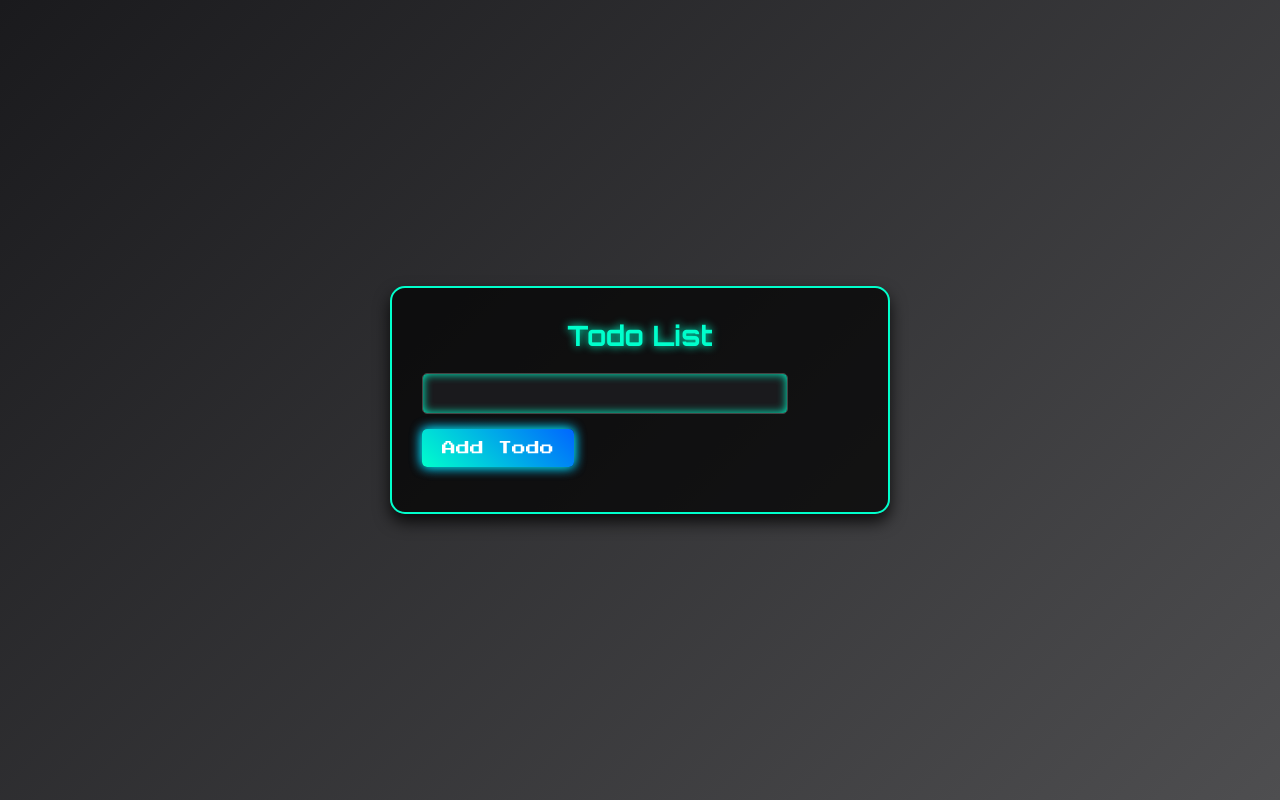
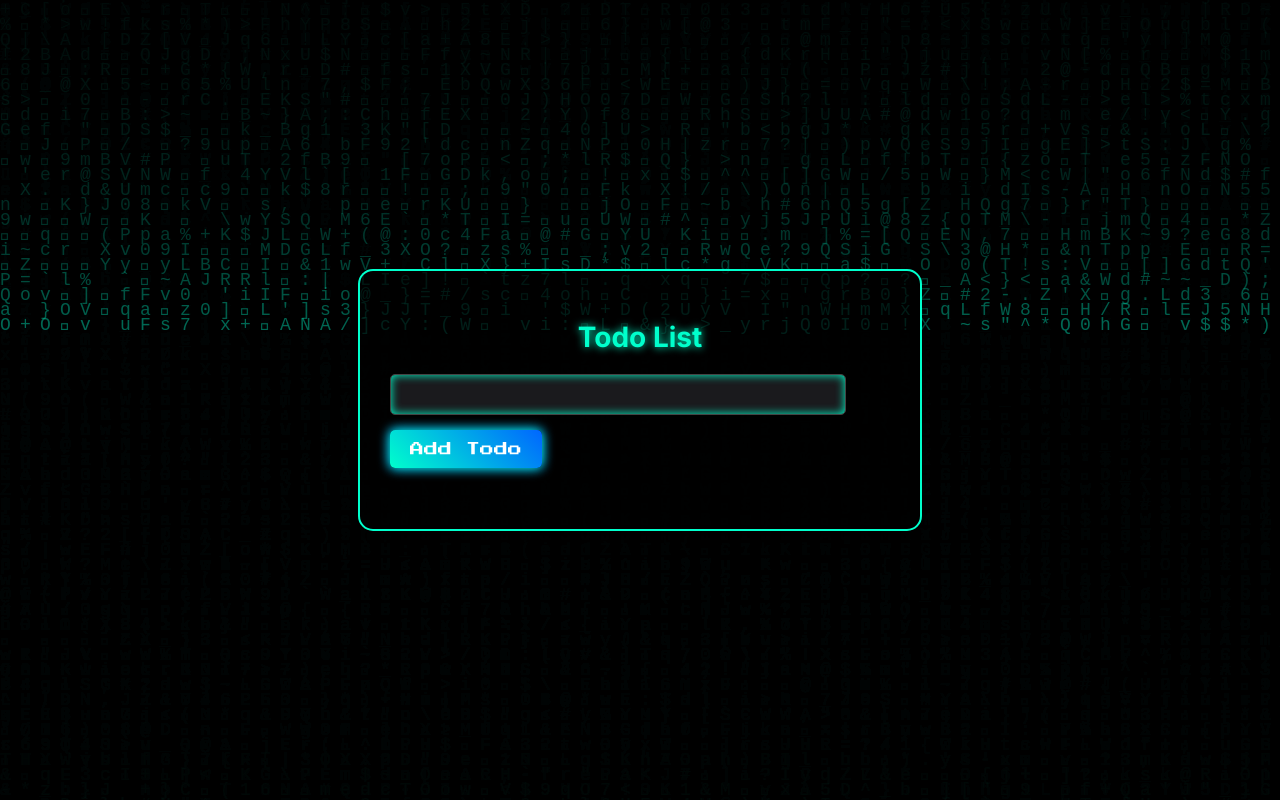
Before and after one commit to bwebb-hx/nextjs-tutorial, a Next.js app: page / in a window 1280 px wide. Built offline with nearby package versions, Linux system fonts and the light colour scheme.

Commit message:
digital rain working

```diff
--- a/src/app/globals.css
+++ b/src/app/globals.css
@@ -1,107 +1,9 @@
-:root {
-  --max-width: 1100px;
-  --border-radius: 12px;
-  --font-mono: ui-monospace, Menlo, Monaco, "Cascadia Mono", "Segoe UI Mono",
-    "Roboto Mono", "Oxygen Mono", "Ubuntu Monospace", "Source Code Pro",
-    "Fira Mono", "Droid Sans Mono", "Courier New", monospace;
+@import url('https://fonts.googleapis.com/css2?family=Orbitron:wght@400;700&family=Press+Start+2P&display=swap');
 
-  --foreground-rgb: 0, 0, 0;
-  --background-start-rgb: 214, 219, 220;
-  --background-end-rgb: 255, 255, 255;
-
-  --primary-glow: conic-gradient(
-    from 180deg at 50% 50%,
-    #16abff33 0deg,
-    #0885ff33 55deg,
-    #54d6ff33 120deg,
-    #0071ff33 160deg,
-    transparent 360deg
-  );
-  --secondary-glow: radial-gradient(
-    rgba(255, 255, 255, 1),
-    rgba(255, 255, 255, 0)
-  );
-
-  --tile-start-rgb: 239, 245, 249;
-  --tile-end-rgb: 228, 232, 233;
-  --tile-border: conic-gradient(
-    #00000080,
-    #00000040,
-    #00000030,
-    #00000020,
-    #00000010,
-    #00000010,
-    #00000080
-  );
-
-  --callout-rgb: 238, 240, 241;
-  --callout-border-rgb: 172, 175, 176;
-  --card-rgb: 180, 185, 188;
-  --card-border-rgb: 131, 134, 135;
+body, html {
+  margin: 0;
+  padding: 0;
+  overflow: hidden; /* Prevent scrollbars */
+  background: black; /* Default background */
+  font-family: 'Orbitron', sans-serif; /* Default font */
 }
-
-@media (prefers-color-scheme: dark) {
-  :root {
-    --foreground-rgb: 255, 255, 255;
-    --background-start-rgb: 0, 0, 0;
-    --background-end-rgb: 0, 0, 0;
-
-    --primary-glow: radial-gradient(rgba(1, 65, 255, 0.4), rgba(1, 65, 255, 0));
-    --secondary-glow: linear-gradient(
-      to bottom right,
-      rgba(1, 65, 255, 0),
-      rgba(1, 65, 255, 0),
-      rgba(1, 65, 255, 0.3)
-    );
-
-    --tile-start-rgb: 2, 13, 46;
-    --tile-end-rgb: 2, 5, 19;
-    --tile-border: conic-gradient(
-      #ffffff80,
-      #ffffff40,
-      #ffffff30,
-      #ffffff20,
-      #ffffff10,
-      #ffffff10,
-      #ffffff80
-    );
-
-    --callout-rgb: 20, 20, 20;
-    --callout-border-rgb: 108, 108, 108;
-    --card-rgb: 100, 100, 100;
-    --card-border-rgb: 200, 200, 200;
-  }
-}
-
-* {
-  box-sizing: border-box;
-  padding: 0;
-  margin: 0;
-}
-
-html,
-body {
-  max-width: 100vw;
-  overflow-x: hidden;
-}
-
-body {
-  color: rgb(var(--foreground-rgb));
-  background: linear-gradient(
-      to bottom,
-      transparent,
-      rgb(var(--background-end-rgb))
-    )
-    rgb(var(--background-start-rgb));
-}
-
-a {
-  color: inherit;
-  text-decoration: none;
-}
-
-@media (prefers-color-scheme: dark) {
-  html {
-    color-scheme: dark;
-  }
-}
--- a/src/app/page.module.css
+++ b/src/app/page.module.css
@@ -1,13 +1,12 @@
-@import url('https://fonts.googleapis.com/css2?family=Orbitron:wght@400;700&family=Press+Start+2P&display=swap');
-
 .container {
+  position: relative;
   display: flex;
   justify-content: center;
   align-items: center;
   min-height: 100vh;
-  background: linear-gradient(135deg, #1a1a1d, #4e4e50);
-  font-family: 'Orbitron', sans-serif;
+  background: rgba(0, 0, 0, 0.7); /* Slightly transparent to show rain */
   color: #ffffff;
+  z-index: 1;
 }
 
 .todoApp {
@@ -18,6 +17,8 @@
   max-width: 500px;
   width: 100%;
   border: 2px solid #00ffcc;
+  z-index: 2;
+  position: relative;
 }
 
 .todoApp h1 {
@@ -50,8 +51,8 @@
   margin-bottom: 15px;
   box-shadow: 0 0 12px #00ffcc, 0 0 12px #0066ff;
   transition: transform 0.3s, box-shadow 0.3s;
-  font-family: 'Press Start 2P', cursive; /* Apply retro font */
-  font-size: 14px; /* Adjust font size as needed */
+  font-family: 'Press Start 2P', cursive;
+  font-size: 14px;
 }
 
 .addButton:hover {
@@ -94,3 +95,28 @@
   box-shadow: 0 0 24px #ff0055;
   transform: scale(1.05);
 }
+
+.matrixRain {
+  position: absolute;
+  top: 0;
+  left: 0;
+  width: 100%;
+  height: 100%;
+  z-index: 0; /* Behind content */
+  overflow: hidden;
+  pointer-events: none; /* Ensure clicks go through */
+}
+
+.matrixRain canvas {
+  display: block;
+}
+
+/* Animation and Characters */
+@keyframes rain {
+  0% {
+    transform: translateY(-100%);
+  }
+  100% {
+    transform: translateY(100%);
+  }
+}
--- a/src/app/page.tsx
+++ b/src/app/page.tsx
@@ -1,9 +1,8 @@
 "use client";
 
 import TodoList from '@/components/todoList/TodoList';
-import React, { useState } from 'react';
+import React, { useEffect, useState } from 'react';
 import styles from './page.module.css';
-
 
 const Home: React.FC = () => {
   const [todos, setTodos] = useState<string[]>([]);
@@ -21,8 +20,43 @@ const Home: React.FC = () => {
     setTodos(newTodos);
   };
 
+  useEffect(() => {
+    const canvas = document.getElementById('matrix-canvas') as HTMLCanvasElement;
+    const ctx = canvas.getContext('2d');
+    const width = window.innerWidth;
+    const height = window.innerHeight;
+
+    canvas.width = width;
+    canvas.height = height;
+
+    const columns = Math.floor(width / 20) + 1;
+    const yPositions = Array(columns).fill(0);
+
+    const matrix = () => {
+      if (!ctx) return;
+
+      ctx.fillStyle = 'rgba(0, 0, 0, 0.1)';  // Slightly increase the transparency for a dimmer effect
+      ctx.fillRect(0, 0, width, height);
+
+      ctx.fillStyle = 'rgba(0, 255, 204, 0.4)';  // Dim the brightness slightly
+      ctx.font = '18px monospace';
+
+      yPositions.forEach((y, index) => {
+        const text = String.fromCharCode(Math.random() * 128);
+        const x = index * 20;
+        ctx.fillText(text, x, y);
+        yPositions[index] = y > height ? 0 : y + 15;
+      });
+    };
+
+    const interval = setInterval(matrix, 60);
+
+    return () => clearInterval(interval);
+  }, []);
+
   return (
     <div className={styles.container}>
+      <canvas id="matrix-canvas" className={styles.matrixRain}></canvas>
       <div className={styles.todoApp}>
         <h1>Todo List</h1>
         <div>
```
